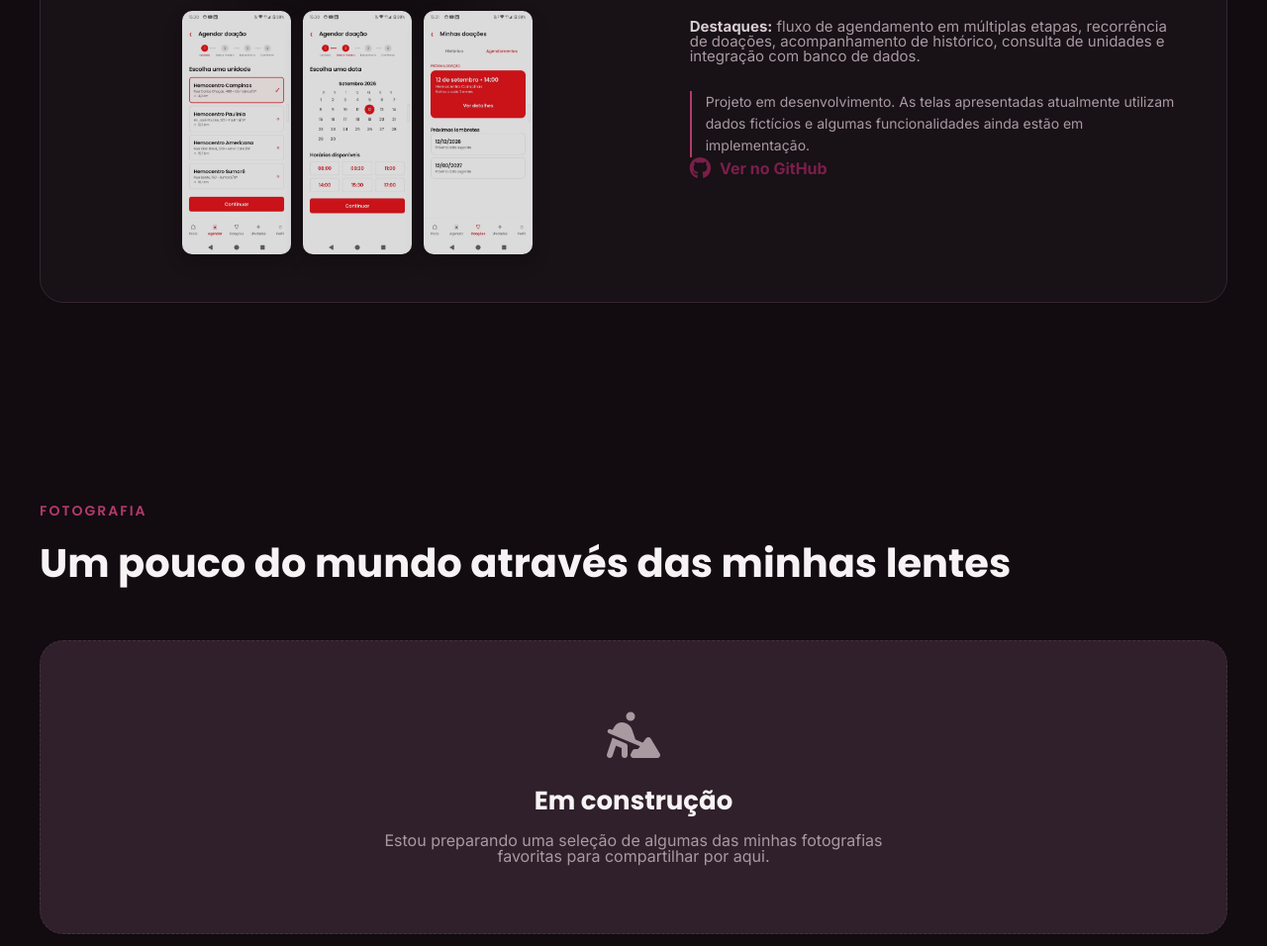
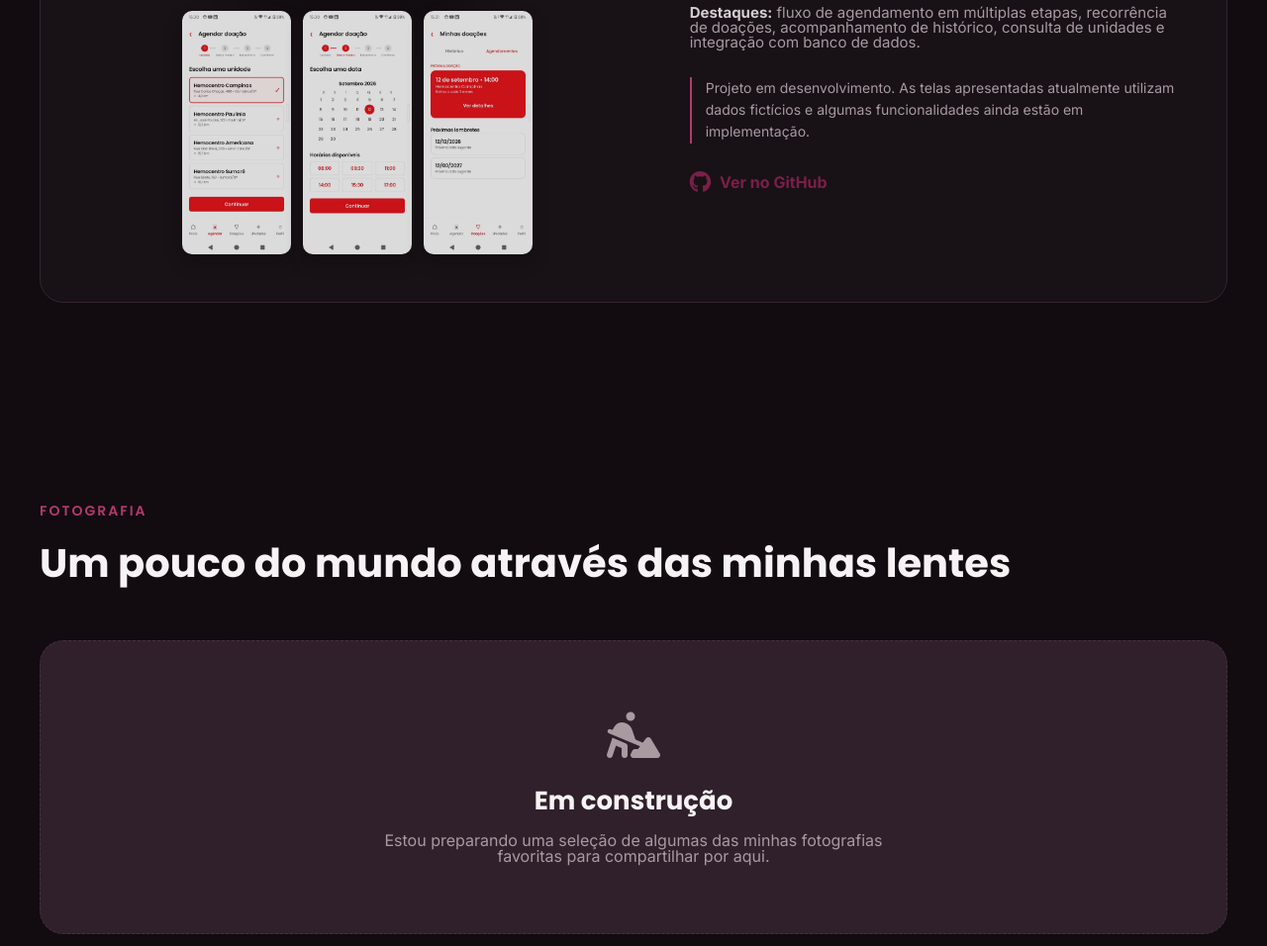
Before and after one commit to KatiaSato/Portifolio, a website built with webpack: page index.html in a window 1280 px wide. Shown: the part 3791-4747 px from the top of the page at 99% size. Built offline with nearby package versions, Linux system fonts and the light colour scheme.

Commit message:
Match blood donation GitHub link spacing

```diff
--- a/css/style.css
+++ b/css/style.css
@@ -612,6 +612,10 @@ header::after {
     color 0.2s ease;
 }
 
+.project-note + .project-github {
+  margin-top: 28px;
+}
+
 .project-github i {
   font-size: 22px;
 }
```
